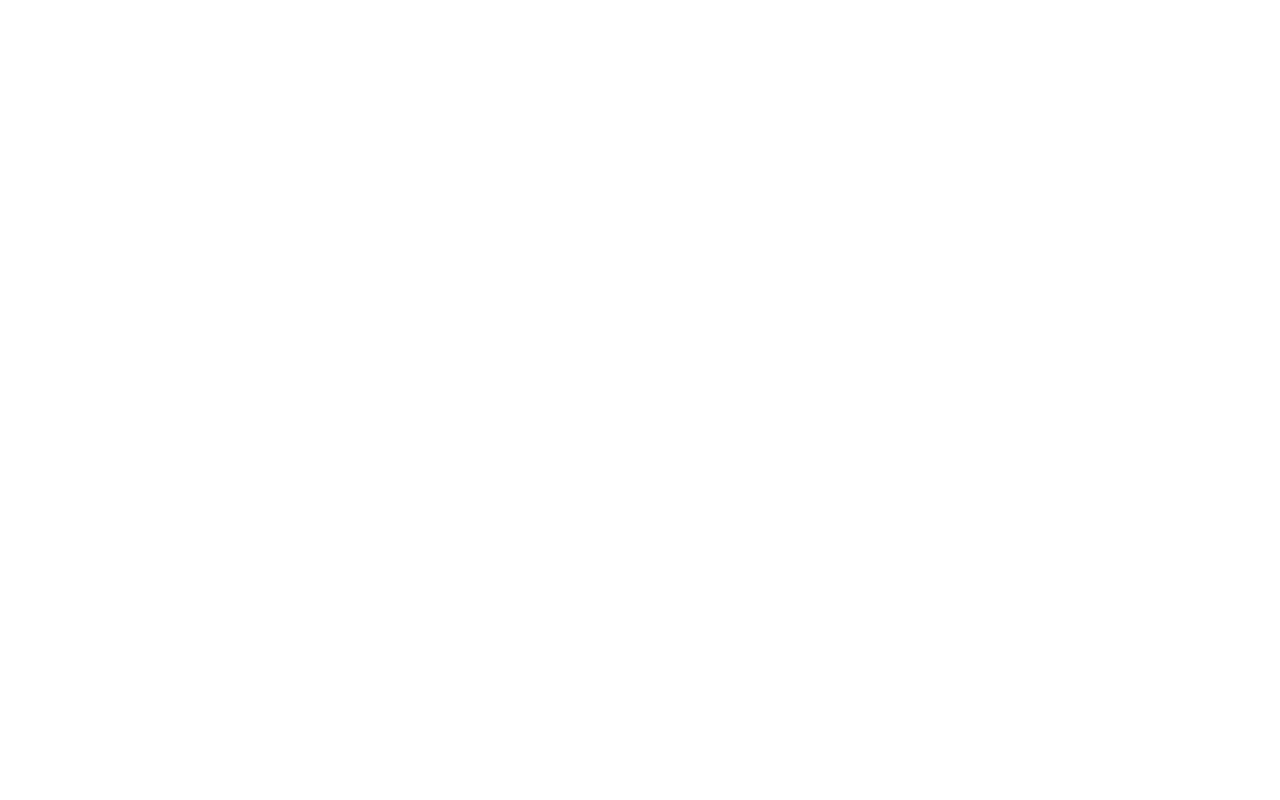
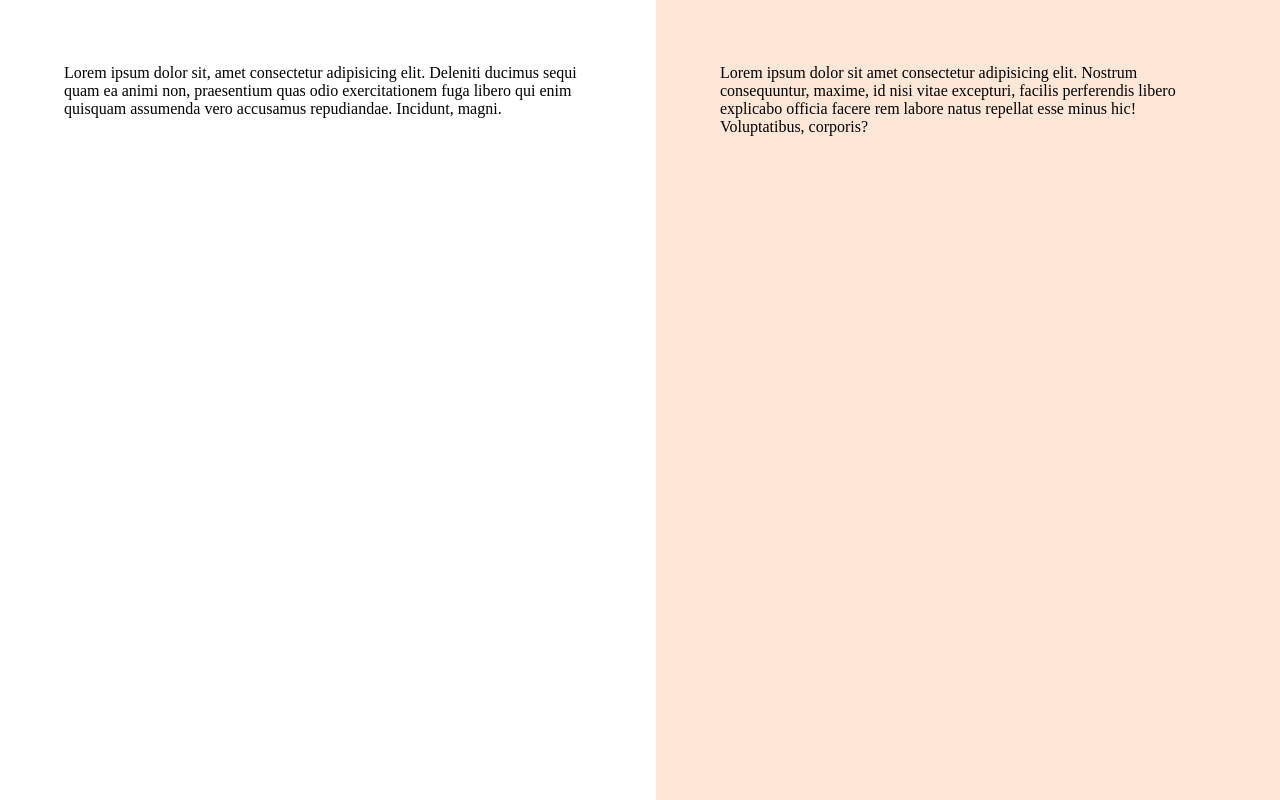
Before and after one commit to ZmateusfernandesZ/Formulario-de-matricula, a plain HTML site: page index.html in a window 1280 px wide. Drawn offline with Linux system fonts and the light colour scheme.

Commit message:
layout css

```diff
--- a/index.html
+++ b/index.html
@@ -15,6 +15,20 @@
 
 </head>
 <body>
+    <div id="app">
+        <main>
+            <div class="main-container">
+                Lorem ipsum dolor sit, amet consectetur adipisicing elit. Deleniti ducimus sequi quam ea animi non, praesentium quas odio exercitationem fuga libero qui enim quisquam assumenda vero accusamus repudiandae. Incidunt, magni.
+            </div>
+        </main>
+
+        <aside>
+            <div class="aside-container">
+                Lorem ipsum dolor sit amet consectetur adipisicing elit. Nostrum consequuntur, maxime, id nisi vitae excepturi, facilis perferendis libero explicabo officia facere rem labore natus repellat esse minus hic! Voluptatibus, corporis?
+            </div>
+        </aside>
+
+    </div>
 
 </body>
 </html>
--- a/styles/global.css
+++ b/styles/global.css
@@ -1,3 +1,10 @@
+*{
+    padding: 0;
+    margin: 0;
+    box-sizing: border-box;
+}
+
+
 :root{
     --font-family: "Poppins", sans-serif;
     --text: 400 1rem/1.5 var(--font-family);
@@ -15,3 +22,7 @@
     --stroke-highlight: #f3541c;
     --semantic-error: #dc2626;
 }
+
+body{
+    overflow: hidden;
+}
--- a/styles/index.css
+++ b/styles/index.css
@@ -1 +1,2 @@
 @import url(global.css);
+@import url(layout.css);
--- /dev/null
+++ b/styles/layout.css
@@ -0,0 +1,26 @@
+#app{
+    display: grid;
+    grid-template-columns: 51.25% 48.75%;
+
+    height: 100vh;
+    overflow: hidden;
+}
+
+main{
+    overflow: auto;
+    padding: 4rem;
+
+    & .main-container{
+        max-width: 33rem;
+        margin-left: auto;
+    }
+}
+
+aside{
+    background-color: var(--surface-secondary);
+    padding: 4rem;
+
+    & .aside-container{
+        max-width: 31rem;
+    }
+}
```
